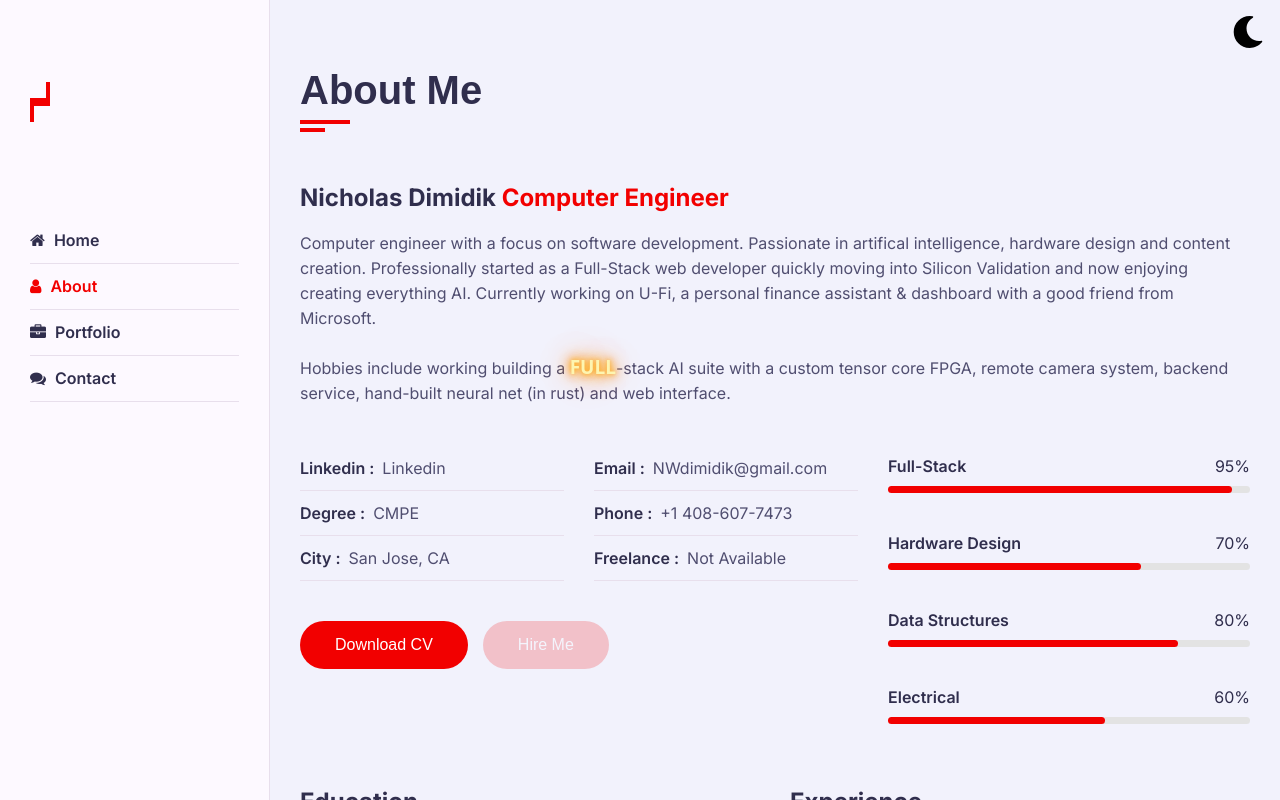
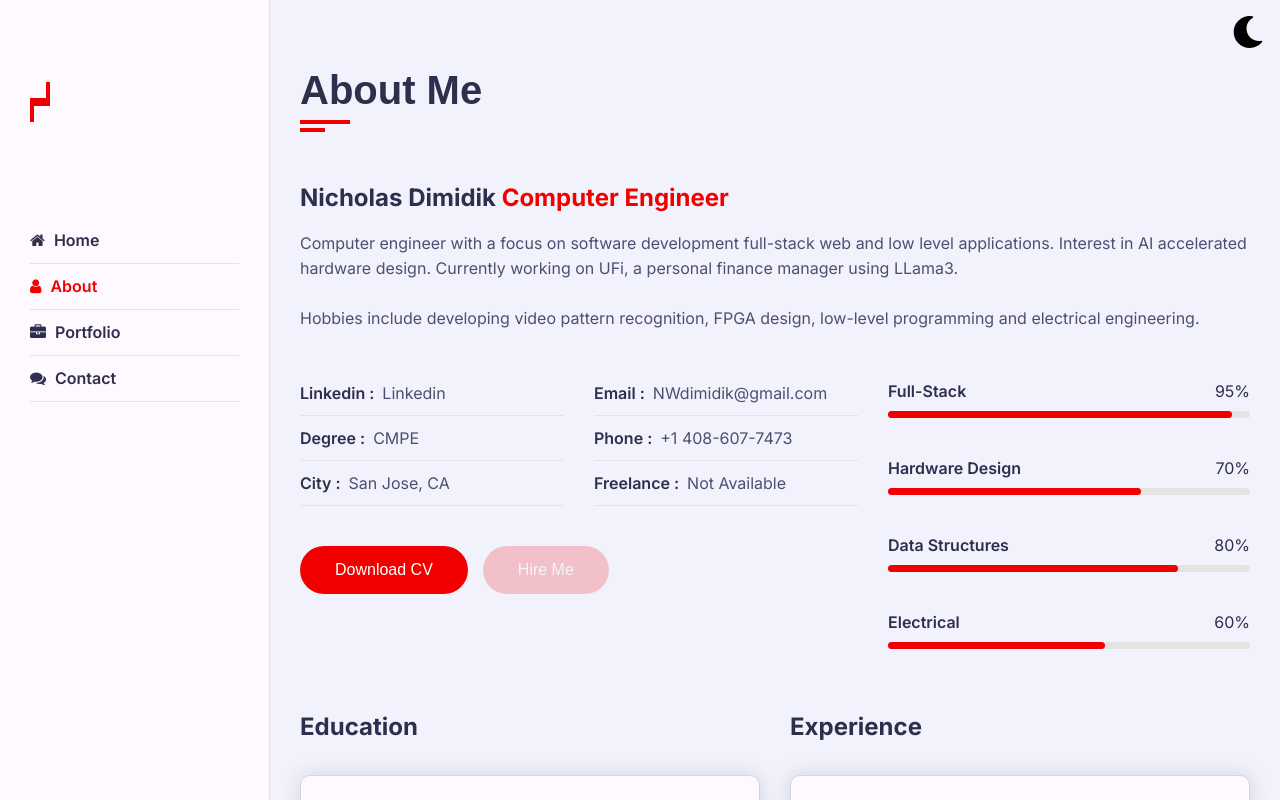
Before and after one commit to StickOnAStick/Portfolio2024, a Next.js app: page /about in a window 1280 px wide. Built offline with nearby package versions, Linux system fonts and the light colour scheme; a web font is replaced by a local one.

Commit message:
Updated about. Fixed resume link.

```diff
--- a/src/app/about/page.tsx
+++ b/src/app/about/page.tsx
@@ -19,11 +19,10 @@ const About: NextPage = () => {
                     Nicholas Dimidik <span>Computer Engineer</span>
                   </h2>
                   <p className="">
-                    Computer engineer with a focus on software development. Passionate in artifical intelligence, hardware design and content creation.
-                    Professionally started as a Full-Stack web developer quickly moving into Silicon Validation and now enjoying creating everything AI.
-                    Currently working on U-Fi, a personal finance assistant & dashboard with a good friend from Microsoft.
-                    <br/><br/>
-                    Hobbies include working building a  <b className="full-text">FULL</b>-stack AI suite with a custom tensor core FPGA, remote camera system, backend service, hand-built neural net (in rust) and web interface.
+                    Computer engineer with a focus on software development full-stack web and low level applications. Interest in AI accelerated hardware design.
+                    Currently working on UFi, a personal finance manager using LLama3.
+                    <br/> <br/>
+                    Hobbies include developing video pattern recognition, FPGA design, low-level programming and electrical engineering.
                   </p>
                 </div>
               </div>
@@ -64,9 +63,10 @@ const About: NextPage = () => {
                   <div className="row">
                     <div className="buttons padd-15">
                       <a
-                        href="/assets/docs/resume.pdf"
+                        href="/docs/Resume-NicholasDimidik.pdf"
                         target="_target"
                         className="btn"
+                        download
                       >
                         Download CV
                       </a>
--- a/src/app/page.tsx
+++ b/src/app/page.tsx
@@ -20,7 +20,7 @@ export default async function Home() {
               className="shadow-dark"
             />
             <h1>Nicholas Dimidik</h1>
-            <p>The <b className="full-text ">FULL</b> Stack Developer</p>
+            <p><b className="full-text ">FULL</b> Stack Developer</p>
             <div className="social-links">
               {/* <a href="https://twitter.com/" target="_blank">
                 <i className="fa fa-twitter" />
```
Also changed, not shown: 1 other file (tests, documents, lock files or other folders).
